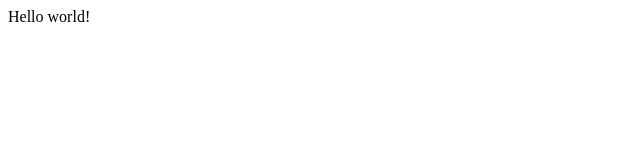
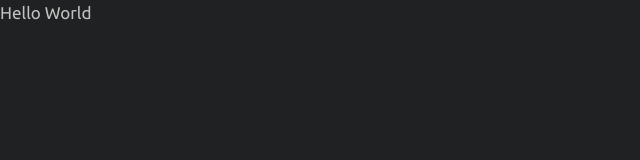
Before and after one commit to AnsonH/personal-site-v2, a Gatsby site: page / in a window 1280 px wide. Shown: the whole page, without its empty margins (0-640 px from the left). Built offline with nearby package versions, Linux system fonts and the light colour scheme; Gatsby itself is replaced by a stand-in of ours.

Commit message:
Basic styling set-up

```diff
--- a/gatsby-config.js
+++ b/gatsby-config.js
@@ -9,6 +9,14 @@ module.exports = {
     title: "Anson Heung | Front-end Developer",
   },
   plugins: [
+    `gatsby-plugin-styled-components`,
+    {
+      resolve: `gatsby-plugin-google-fonts`,
+      options: {
+        fonts: [`ubuntu:400,500`, `ubuntu mono:400,700`],
+        display: "swap", // Show fallback font before Google Font is fetched
+      },
+    },
     {
       resolve: `gatsby-source-filesystem`,
       options: {
@@ -17,4 +25,4 @@ module.exports = {
       },
     },
   ],
-}
+};
--- a/src/pages/index.js
+++ b/src/pages/index.js
@@ -1,3 +1,10 @@
+import GlobalStyle from "../styles/GlobalStyle";
+
 export default function Home() {
-  return <div>Hello world!</div>;
+  return (
+    <div>
+      <GlobalStyle />
+      <p>Hello World</p>
+    </div>
+  );
 }
--- /dev/null
+++ b/src/styles/GlobalStyle.js
@@ -0,0 +1,96 @@
+import { createGlobalStyle } from "styled-components";
+import variables from "./variables";
+
+const GlobalStyle = createGlobalStyle`
+  ${variables}
+
+  html {
+    font-size: 62.5%; // Default font size = 16px, --> 10px = 1rem
+    box-sizing: border-box;
+    scroll-behavior: smooth;
+    scroll-padding-top: 5.5rem; // Prevent fixed header overlaps with page anchors
+
+    // Disable smooth scrolling if user prefers reduced motion
+    @media screen and (prefers-reduced-motion: reduce) {
+      & {
+        scroll-behavior: auto;
+      }
+    }
+  }
+
+
+  *,
+  *::before,
+  *::after {
+    box-sizing: inherit;
+  }
+
+  body {
+    margin: 0;
+    padding: 0;
+    font-size: 1.7rem;
+    font-family: "Ubuntu", var(--font-sans-system);
+    background-color: var(--black);
+    color: var(--light-gray);
+  }
+
+  a {
+    display: inline-block;
+    position: relative;
+    text-decoration: none;
+    color: var(--light-blue);
+
+    &.text-link {
+      // Animated underline effect on hover
+      &::after {
+        content: "";
+        width: 100%;
+        height: 0.1rem;
+        position: absolute;
+        bottom: 0.1rem;
+        left: 0;
+        right: 0;
+        background-color: var(--light-blue);
+        transform: scaleX(0);
+        transition: transform 150ms ease-in-out;
+      }
+
+      &:hover,
+      &:focus {
+        &::after {
+          transform: scaleX(1);
+        }
+      }
+    }
+  }
+
+  button {
+    border: none;
+    outline: none;
+    background-color: transparent;
+    cursor: pointer;
+    font-family: "Ubuntu Mono", var(--font-mono-system);
+  }
+
+  h1,
+  h2 {
+    color: var(--white);
+    font-family: "Ubuntu Mono", var(--font-mono-system);
+    line-height: 1.1;
+  }
+
+  p {
+    margin-top: 0;
+    margin-bottom: 3rem;
+    line-height: 1.5;
+  }
+
+  ul {
+    margin-top: 0;
+    margin-bottom: 0;
+    padding-left: 0;
+    list-style: none;
+  }
+`;
+
+export default GlobalStyle;
--- /dev/null
+++ b/src/styles/mixins.js
@@ -0,0 +1,11 @@
+import { css } from "styled-components";
+
+const mixins = {
+  flexCenter: css`
+    display: flex;
+    align-items: center;
+    justify-content: center;
+  `,
+};
+
+export default mixins;
--- /dev/null
+++ b/src/styles/theme.js
@@ -0,0 +1,9 @@
+import mixins from "./mixins";
+
+// This object is passed to Styled Components' <ThemeProvider>
+// https://styled-components.com/docs/advanced#theming
+const theme = {
+  mixins,
+};
+
+export default theme;
--- /dev/null
+++ b/src/styles/variables.js
@@ -0,0 +1,31 @@
+import { css } from "styled-components";
+
+const variables = css`
+  :root {
+    // Colors
+    --orange: #ff9900;
+    --orange-hover: rgba(255, 153, 0, 0.2);
+    --lime: #5fd700;
+    --green: #265600;
+    --light-blue: #53d5e4;
+    --light-blue-hover: rgba(83, 213, 228, 0.2);
+    --blue: #3a95a0;
+    --blue-hover: #3a96a080;
+    --cyan: #436069;
+    --dark-cyan: #21555b;
+    --white: #ffffff;
+    --light-gray: #c1c1c1;
+    --light-gray-hover: rgba(178, 178, 178, 0.17);
+    --gray: #777777;
+    --dark-gray: #505050;
+    --black: #1f2122;
+    --black-overlay: rgba(31, 33, 34, 0.9);
+
+    // Font stacks
+    --font-sans-system: -apple-system, BlinkMacSystemFont, "Segoe UI", "Roboto", "Oxygen", "Ubuntu", "Cantarell",
+      "Fira Sans", "Droid Sans", "Helvetica Neue", sans-serif;
+    --font-mono-system: Menlo, Consolas, Monaco, Liberation Mono, Lucida Console, monospace;
+  }
+`;
+
+export default variables;
```
Also changed, not shown: package.json (+7 -3 lines), 3 other files.
